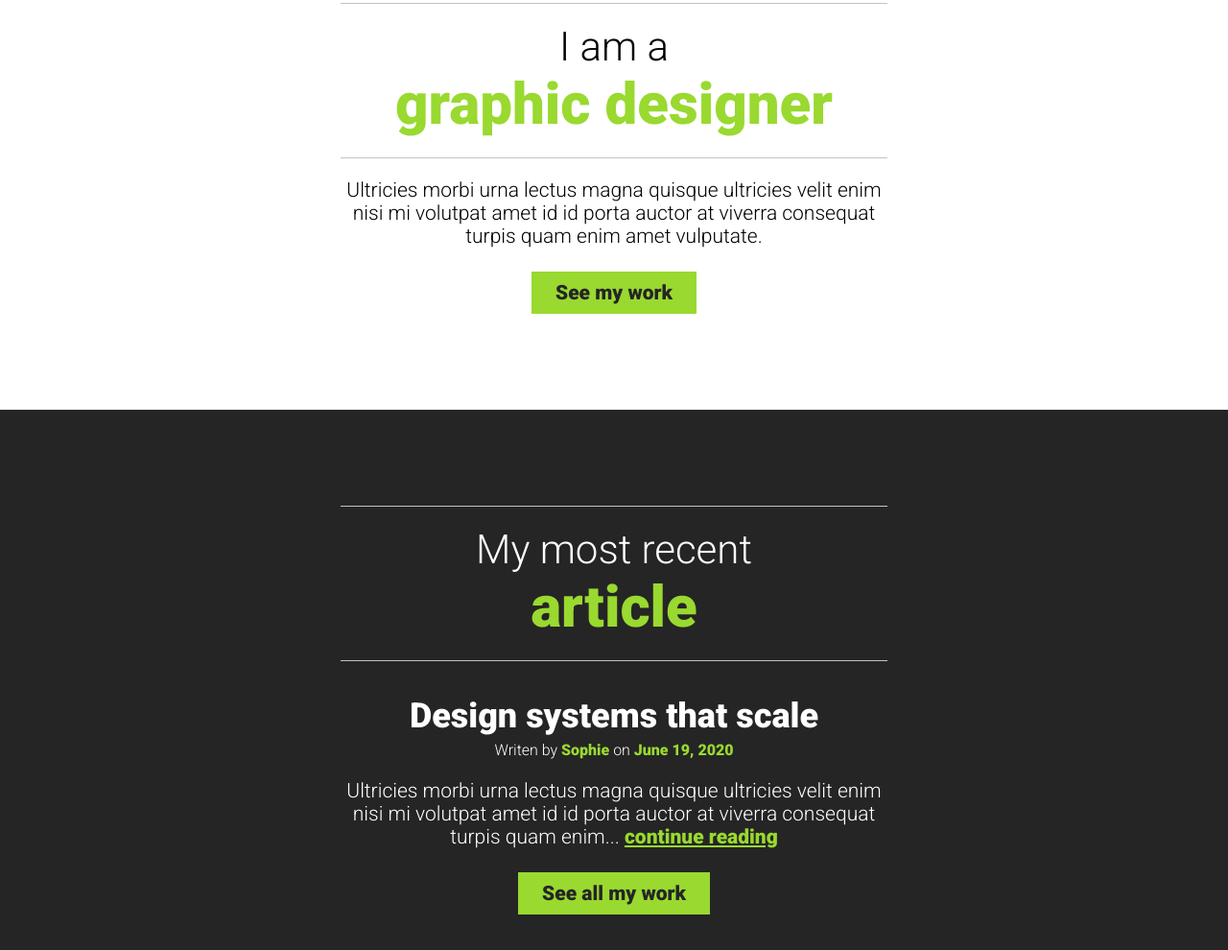
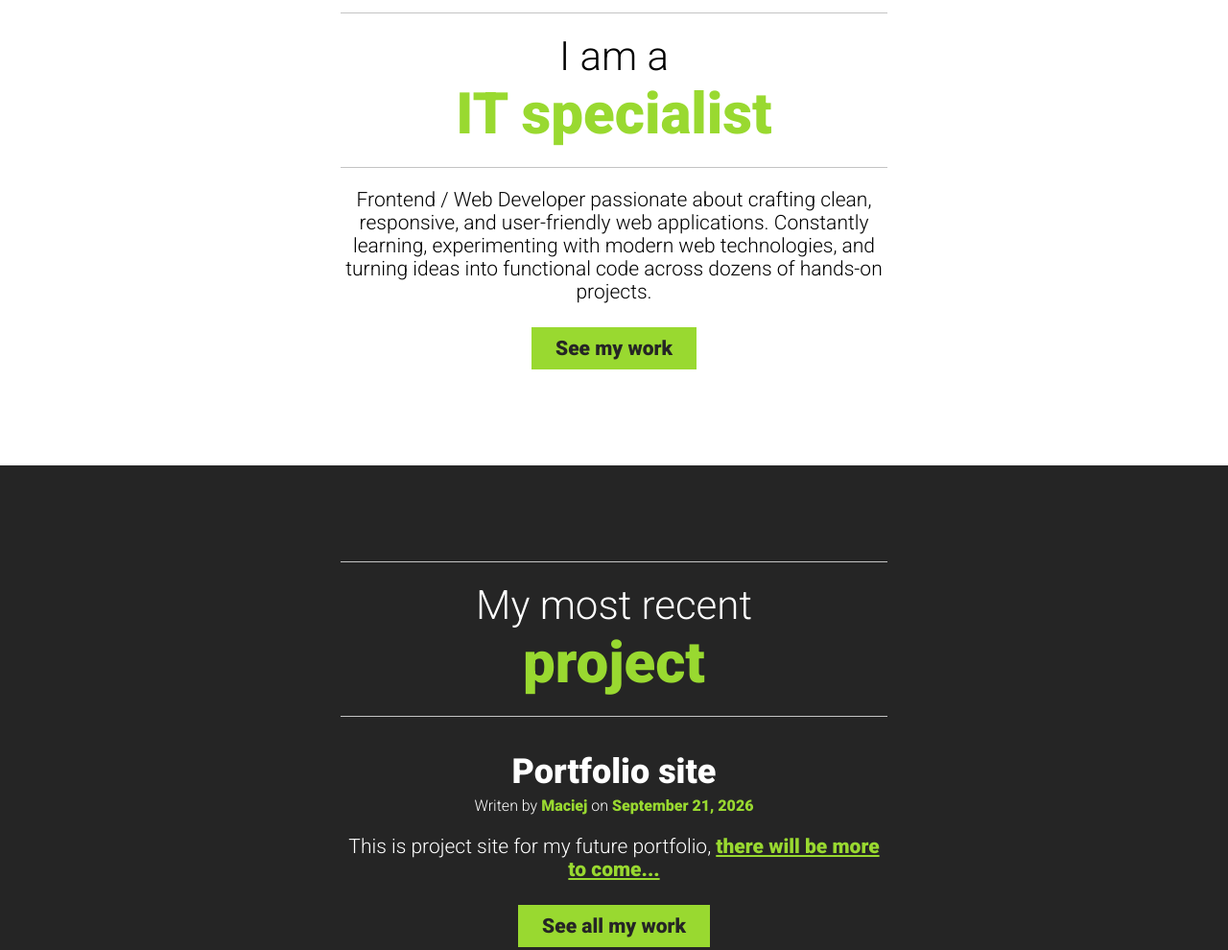
Before and after one commit to macien12/Portfolio_Site_Scrimba, a website built with Vite: page index.html in a window 1280 px wide. Shown: the part 807-1797 px from the top of the page at 96% size. Built offline with nearby package versions, Linux system fonts and the light colour scheme.

Commit message:
Personalized the website

```diff
--- a/css/style.css
+++ b/css/style.css
@@ -105,3 +105,9 @@ section {
     background: #252525;
     color: #fff;
 }
+
+.photoEl{
+    height: 300px;
+    border-radius: 50px;
+    border: 5px solid whitesmoke;
+}
--- a/index.html
+++ b/index.html
@@ -9,28 +9,28 @@
 
             <header class="inverse">
                 <div class="container">
-                    <h1>Hello, my name is <span class="accent-text">Sophie</span></h1>
-                    <img src="img/sophie.png" alt="portrait of Sophie">
+                    <h1>Hello, my name is <span class="accent-text">Maciej</span></h1>
+                    <img src="img/Maciej.jpg" alt="portrait of Sophie" class="photoEl">
                 </div>
             </header>
 
 
             <section class="about-me">
                 <div class="container">
-                    <h2>I am a <span class="accent-text">graphic designer</span></h2>
-                    <p>Ultricies morbi urna lectus magna quisque ultricies velit enim nisi mi volutpat amet id id porta auctor at viverra consequat turpis quam enim amet vulputate.</p>
-                    <a href="#" class="btn">See my work</a>
+                    <h2>I am a <span class="accent-text">IT specialist</span></h2>
+                    <p>Frontend / Web Developer passionate about crafting clean, responsive, and user-friendly web applications. Constantly learning, experimenting with modern web technologies, and turning ideas into functional code across dozens of hands-on projects.</p>
+                    <a href="https://github.com/macien12" target="_blank" class="btn">See my work</a>
                 </div>
             </section>
 
 
             <section class="articles inverse">
                 <div class="container">
-                    <h2>My most recent <span class="accent-text">article</span></h2>
+                    <h2>My most recent <span class="accent-text">project</span></h2>
                     <article>
-                        <h3>Design systems that scale</h3>
-                        <p class="small-text">Writen by <span class="name">Sophie</span> on <time datetime="2020-06-19">June 19, 2020</time></p>
-                        <p>Ultricies morbi urna lectus magna quisque ultricies velit enim nisi mi volutpat amet id id porta auctor at viverra consequat turpis quam enim... <a href="#">continue reading</a></p>
+                        <h3>Portfolio site</h3>
+                        <p class="small-text">Writen by <span class="name">Maciej</span> on <time datetime="2020-06-19">September 21, 2026</time></p>
+                        <p>This is project site for my future portfolio, <a href="#">there will be more to come...</a></p>
                         <a href="#" class="btn">See all my work</a>
                     </article>
                 </div>
```
Also changed, not shown: 1 other file.
